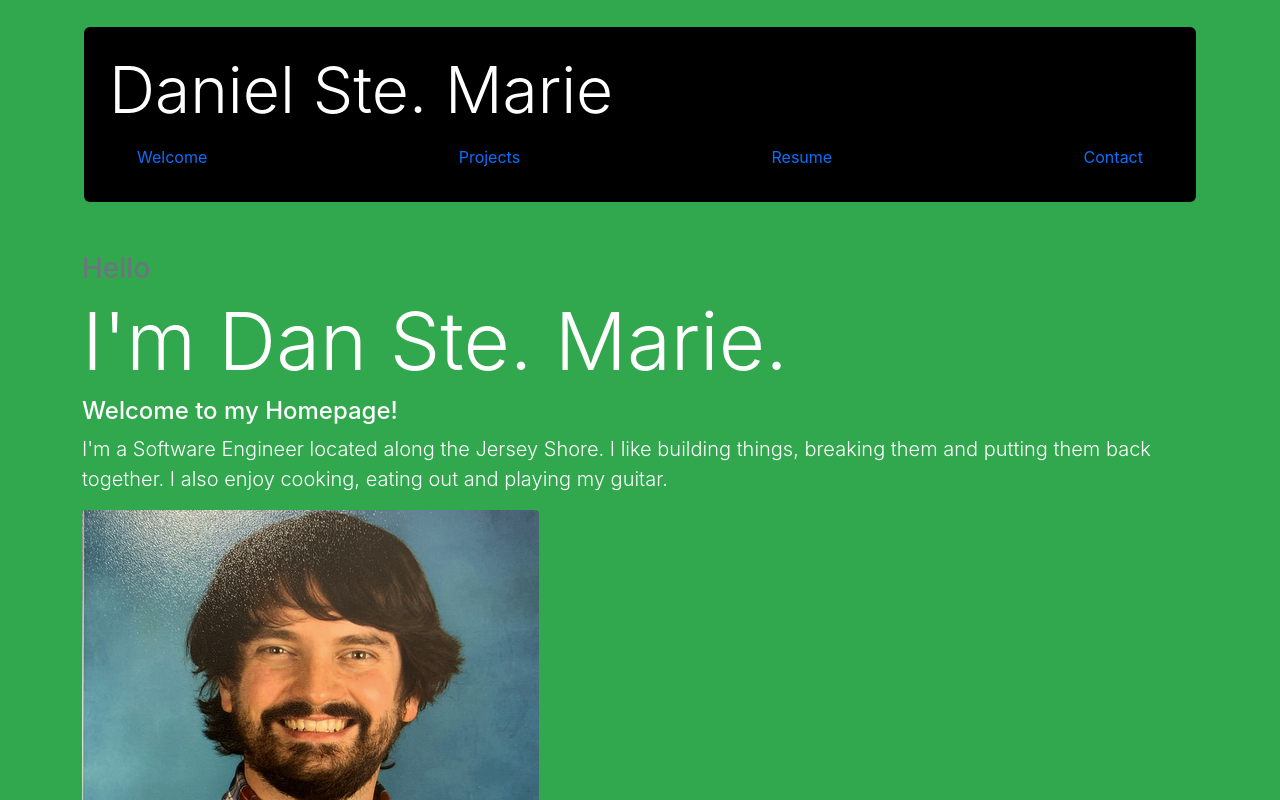
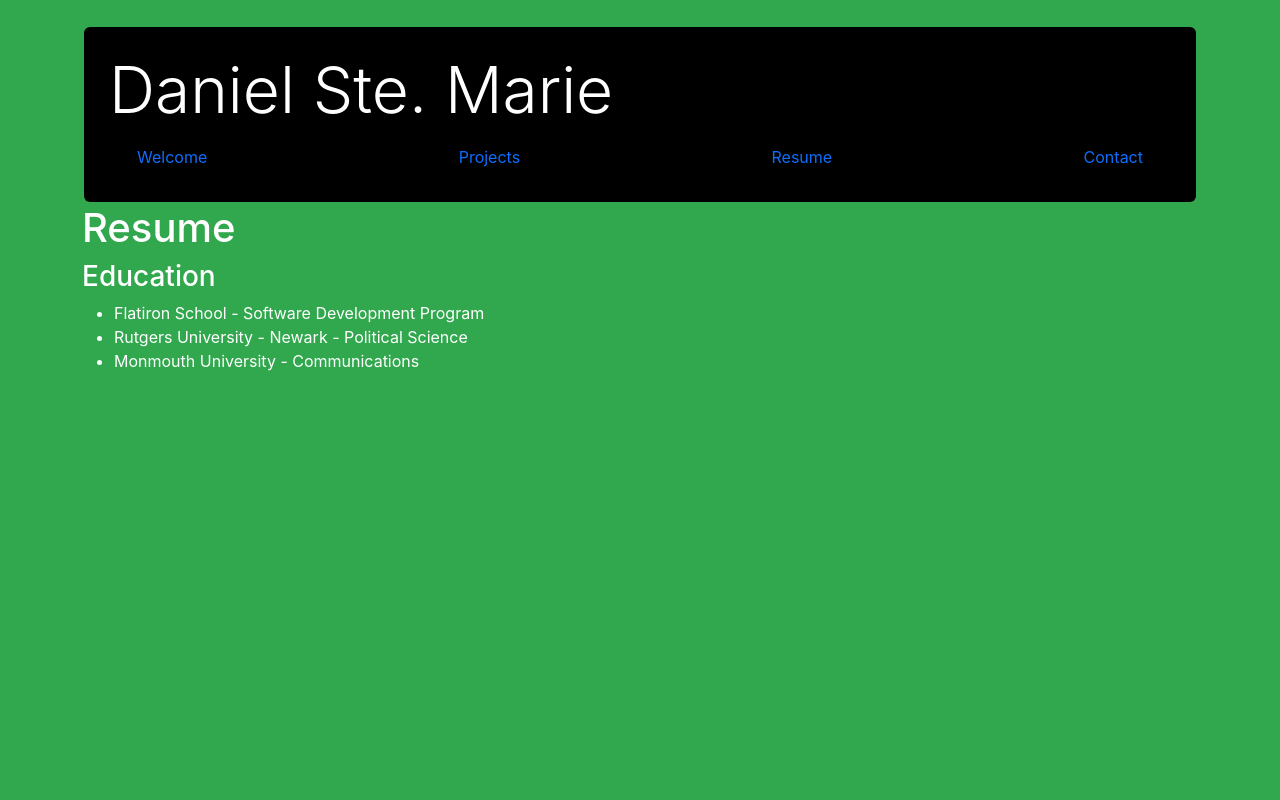
Before and after one commit to indiejesus2/portfolio-frontend, a React (Create React App) app in the folder Frontend/: page /resume in a window 1280 px wide. Before the commit this address led to /Welcome. Shown: the top 800 px of the page. Built offline with nearby package versions, Linux system fonts and the light colour scheme; no server answers.

Commit message:
WIP: Added Resume Page.

```diff
--- a/Frontend/src/components/NavBar.js
+++ b/Frontend/src/components/NavBar.js
@@ -15,10 +15,10 @@ class NavBar extends Component {
                     <Nav.Link href={`/projects`}>Projects</Nav.Link>
                 </Nav.Item>
                 <Nav.Item>
-                    <Nav.Link href={`/welcome`}>Resume</Nav.Link>
+                    <Nav.Link href={`/resume`}>Resume</Nav.Link>
                 </Nav.Item>
                 <Nav.Item>
-                    <Nav.Link href={`/projects`}>Contact</Nav.Link>
+                    <Nav.Link href={`/contact`}>Contact</Nav.Link>
                 </Nav.Item>
             </Nav>
             </div>
--- /dev/null
+++ b/Frontend/src/components/Resume.js
@@ -0,0 +1,20 @@
+import React, { Component } from 'react'
+
+class Resume extends Component {
+
+    render() {
+        return (
+            <div className="container">
+                <h1>Resume</h1>
+                <h3>Education</h3>
+                <ul>
+                    <li>Flatiron School - Software Development Program</li>
+                    <li>Rutgers University - Newark - Political Science</li>
+                    <li>Monmouth University - Communications </li>
+                </ul>
+            </div>
+        )
+    }
+}
+
+export default Resume
--- a/Frontend/src/containers/PagesContainer.js
+++ b/Frontend/src/containers/PagesContainer.js
@@ -2,6 +2,7 @@ import React, { Component } from 'react'
 import {Route, Switch, Redirect} from 'react-router-dom'
 import Welcome from '../components/Welcome'
 import Projects from '../components/Projects'
+import Resume from '../components/Resume'
 
 class PagesContainer extends Component {
 
@@ -12,6 +13,9 @@ class PagesContainer extends Component {
                     <Route direct path ='/welcome'>
                         <Welcome />
                     </Route>
+                    <Route direct path ='/resume'>
+                        <Resume />
+                    </Route>
                     <Route direct path ='/projects' render={(routerProps) => <Projects {...routerProps} projects={this.props.projects} />} />
                     <Route direct path='/'><Redirect to="/Welcome" /></Route>
                 </Switch>
```
